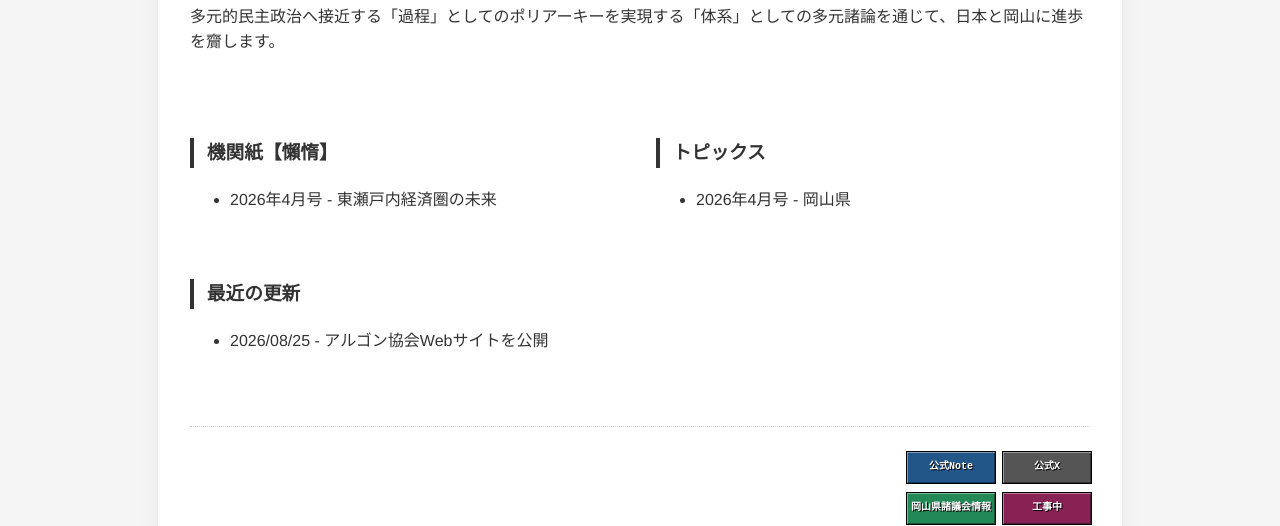
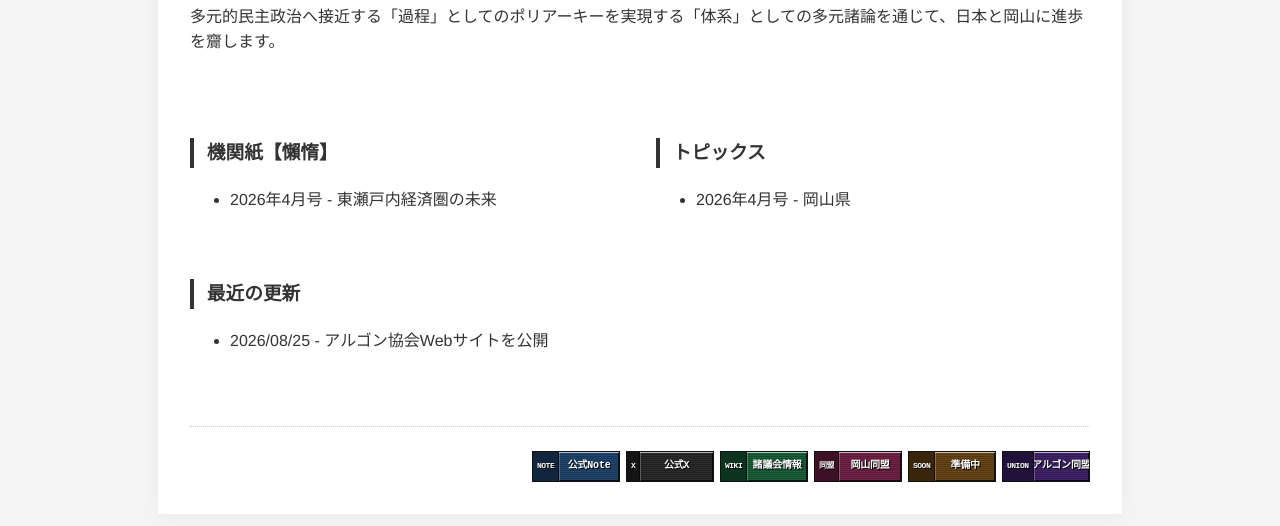
Before and after one commit to Argon-society/argon-society.github.io, an Astro site: page / in a window 1280 px wide. Shown: the part 431-957 px from the top of the page. Built offline with nearby package versions, Linux system fonts and the light colour scheme; Astro itself is replaced by a stand-in of ours.

Commit message:
Update Banners.astro

```diff
--- a/src/components/Banners.astro
+++ b/src/components/Banners.astro
@@ -1,95 +1,207 @@
 ---
-const banners = [
+// 昔の個人サイト・同盟サイトで見られた同盟バナー風コンポーネント
+// 最小限のHTML要素で構成し、CSS aspect-ratioにより各種縦横比に柔軟に対応します
+
+export interface BannerItem {
+    href: string;
+    label: string;
+    sub?: string;      // 左帯のサブテキスト (例: "同盟", "NOTE", "X", "WIKI")
+    img?: string;      // 画像バナーURL (指定時はimg要素を表示)
+    aspect?: string;   // 縦横比 (例: "88/31", "200/40", "120/60", "1/1" など。デフォルト: "88/31")
+    height?: number | string; // 基準の高さ (デフォルト: 31px)
+    bg?: string;       // メイン背景色
+    subBg?: string;    // サブ帯背景色
+    color?: string;    // テキスト色
+}
+
+interface Props {
+    items?: BannerItem[];
+}
+
+const { items } = Astro.props;
+
+const defaultBanners: BannerItem[] = [
     {
         href: "https://note.com/argon_society",
         label: "公式Note",
-        color: "#225588",
-        img: "",
+        sub: "NOTE",
+        bg: "#20466e",
+        subBg: "#11263d",
+        aspect: "88/31",
     },
-    { href: "https://x.com/argon_society", label: "公式X", color: "#555555" },
+    {
+        href: "https://x.com/argon_society",
+        label: "公式X",
+        sub: "X",
+        bg: "#2b2b2b",
+        subBg: "#141414",
+        aspect: "88/31",
+    },
     {
         href: "https://wikiwiki.jp/okayama-adss/",
-        label: "岡山県諸議会情報",
-        color: "#228855",
+        label: "諸議会情報",
+        sub: "WIKI",
+        bg: "#1b613b",
+        subBg: "#0c331e",
+        aspect: "88/31",
     },
-    { href: "#", label: "工事中", color: "#882255" },
-    { href: "#", label: "工事中", color: "#885522" },
-    { href: "#", label: "工事中", color: "#552288" },
+    {
+        href: "#",
+        label: "岡山同盟",
+        sub: "同盟",
+        bg: "#752249",
+        subBg: "#3d1025",
+        aspect: "88/31",
+    },
+    {
+        href: "#",
+        label: "準備中",
+        sub: "SOON",
+        bg: "#694717",
+        subBg: "#38250a",
+        aspect: "88/31",
+    },
+    {
+        href: "#",
+        label: "アルゴン同盟",
+        sub: "UNION",
+        bg: "#41246b",
+        subBg: "#22113b",
+        aspect: "88/31",
+    },
 ];
+
+const bannerList = items ?? defaultBanners;
 ---
 
-<div class="banner-area">
-    <div class="banner-container">
+<aside class="banner-rack" aria-label="同盟バナーリンク">
     {
-            banners.map((banner) => (
+        bannerList.map((banner) => (
             <a
                 href={banner.href}
-                    target="_blank"
-                    rel="noopener noreferrer"
-                    class="banner-link"
+                target={banner.href.startsWith("http") ? "_blank" : undefined}
+                rel={banner.href.startsWith("http") ? "noopener noreferrer" : undefined}
+                class="alliance-banner"
+                style={{
+                    "--aspect": banner.aspect || "88/31",
+                    "--height": typeof banner.height === "number" ? `${banner.height}px` : (banner.height || "31px"),
+                    "--bg": banner.bg || "#333333",
+                    "--sub-bg": banner.subBg || "#191919",
+                    "--text-color": banner.color || "#ffffff",
+                }}
+                title={banner.label}
             >
-                    <div
-                        class="pixel-banner"
-                        style={`background-color: ${banner.color}`}
-                    >
-                        <span class="banner-text">{banner.label}</span>
-                    </div>
+                {banner.img ? (
+                    <img src={banner.img} alt={banner.label} class="banner-img" loading="lazy" />
+                ) : (
+                    <>
+                        {banner.sub && <span class="banner-sub">{banner.sub}</span>}
+                        <span class="banner-main">{banner.label}</span>
+                    </>
+                )}
             </a>
         ))
     }
-    </div>
-</div>
+</aside>
 
 <style>
-    .banner-area {
+    .banner-rack {
+        display: flex;
+        flex-wrap: wrap;
+        gap: 6px;
+        justify-content: flex-end;
+        align-items: center;
         margin-top: 2rem;
-        display: flex;
-        justify-content: flex-end;
-        border-top: 1px dotted #ccc;
         padding-top: 1.5rem;
+        border-top: 1px dotted #cccccc;
     }
-    .banner-container {
-        display: grid;
-        grid-template-columns: repeat(2, 88px);
-        gap: 8px;
-        justify-content: flex-end;
+
+    /* 最小限の要素でクラシックな同盟バナーの質感を表現 */
+    .alliance-banner {
+        /* 各種縦横比に対応 (aspect-ratio) */
+        aspect-ratio: var(--aspect);
+        height: var(--height);
+        max-width: 100%;
+        display: inline-flex;
+        align-items: center;
+        text-decoration: none;
+        box-sizing: border-box;
+        overflow: hidden;
+        position: relative;
+        background-color: var(--bg);
+        /* レトロな微細走査線テクスチャ */
+        background-image: repeating-linear-gradient(
+            0deg,
+            rgba(0, 0, 0, 0.22) 0px,
+            rgba(0, 0, 0, 0.22) 1px,
+            transparent 1px,
+            transparent 2px
+        );
+        /* 昔のWeb特有の1pxベベル立体ボーダー */
+        border: 1px solid #111111;
+        box-shadow:
+            inset 1px 1px 0 rgba(255, 255, 255, 0.65),
+            inset -1px -1px 0 rgba(0, 0, 0, 0.7);
+        color: var(--text-color);
+        font-family: "MS Gothic", "Osaka-mono", "Courier New", monospace, sans-serif;
+        cursor: pointer;
+        user-select: none;
+        transition: filter 0.1s;
     }
-    .banner-link {
-        text-decoration: none;
-        display: block;
-        line-height: 0;
+
+    .alliance-banner:hover {
+        filter: brightness(1.2);
     }
-    .pixel-banner {
-        width: 88px;
-        height: 31px;
-        border: 1px solid #000;
+
+    .alliance-banner:active {
+        /* 押し込みクリック感 */
         box-shadow:
-            inset 1px 1px rgba(255, 255, 255, 0.4),
-            inset -1px -1px rgba(0, 0, 0, 0.4);
+            inset 1px 1px 0 rgba(0, 0, 0, 0.8),
+            inset -1px -1px 0 rgba(255, 255, 255, 0.35);
+        transform: translate(1px, 1px);
+    }
+
+    /* 左側の帯（同盟・カテゴリ表示） */
+    .banner-sub {
         display: flex;
         align-items: center;
         justify-content: center;
-        position: relative;
-        overflow: hidden;
-        transition: transform 0.1s;
+        height: 100%;
+        padding: 0 4px;
+        background-color: var(--sub-bg);
+        border-right: 1px solid rgba(0, 0, 0, 0.6);
+        box-shadow: 1px 0 0 rgba(255, 255, 255, 0.25);
+        font-size: 8px;
+        font-weight: bold;
+        letter-spacing: -0.5px;
+        text-transform: uppercase;
+        text-shadow: 1px 1px 0 #000000;
+        white-space: nowrap;
     }
-    .pixel-banner:hover {
-        transform: scale(1.05);
-        filter: brightness(1.1);
-    }
-    .banner-text {
-        font-family: "Courier New", Courier, monospace;
+
+    /* メインラベル */
+    .banner-main {
+        flex: 1;
+        display: flex;
+        align-items: center;
+        justify-content: center;
+        text-align: center;
+        padding: 0 4px;
         font-size: 10px;
         font-weight: bold;
-        color: #fff;
-        text-shadow: 1px 1px #000;
-        letter-spacing: 0px;
-        text-align: center;
+        letter-spacing: -0.2px;
+        text-shadow: 1px 1px 0 #000000;
+        white-space: nowrap;
+        overflow: hidden;
+        text-overflow: ellipsis;
     }
-    .pixel-banner:active {
-        box-shadow:
-            inset 1px 1px rgba(0, 0, 0, 0.6),
-            inset -1px -1px rgba(255, 255, 255, 0.2);
-        transform: scale(0.95);
+
+    /* 画像バナー対応 */
+    .banner-img {
+        width: 100%;
+        height: 100%;
+        object-fit: cover;
+        display: block;
+        image-rendering: pixelated;
     }
 </style>
```
Lines whose indentation alone changed are shown as unchanged.
